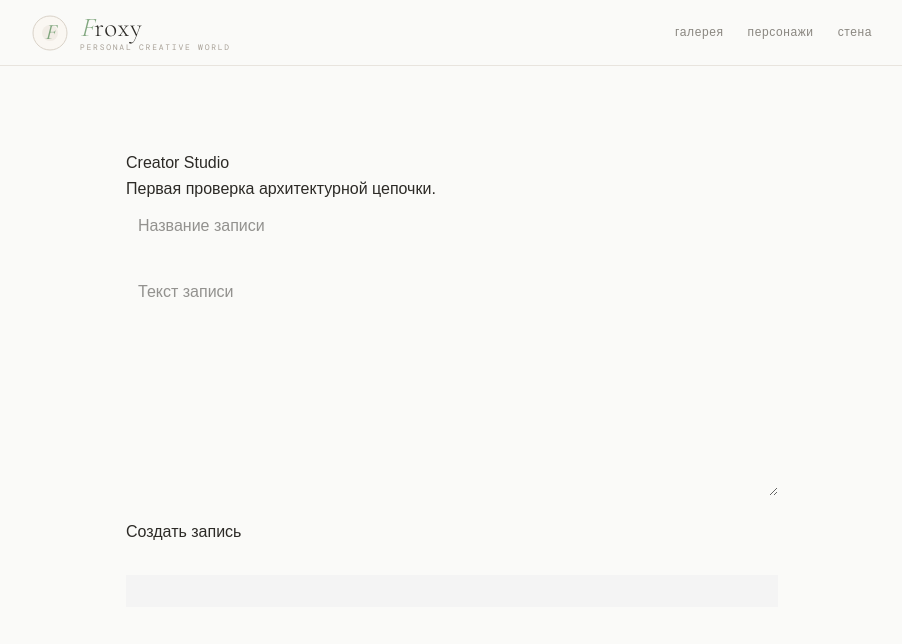
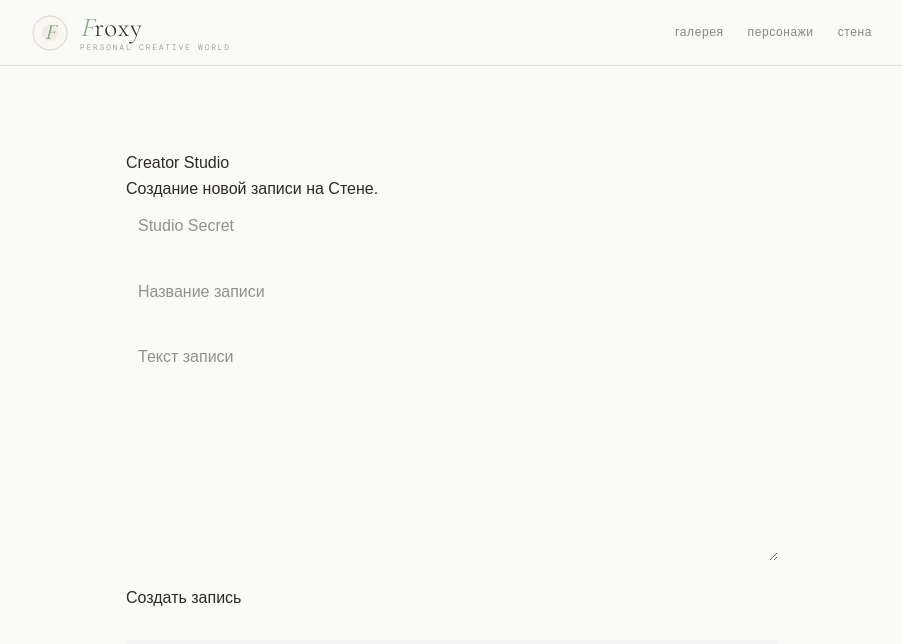
Before and after one commit to anfisa-fox/my-world, a Next.js app: page /studio in a window 1280 px wide. Shown: the top 644 px of the page, without its empty margins (188-1090 px from the left). Built offline with nearby package versions, Linux system fonts and the light colour scheme; a web font is replaced by a local one.

Commit message:
feat: protect creator studio with secret

```diff
--- a/src/app/api/studio/posts/route.ts
+++ b/src/app/api/studio/posts/route.ts
@@ -4,13 +4,35 @@ import { createPost } from "@/lib/github";
 
 export async function POST(request: Request) {
   try {
+    const studioSecret = request.headers.get("x-studio-secret");
+
+    if (!process.env.STUDIO_SECRET) {
+      return NextResponse.json(
+        {
+          success: false,
+          error: "Studio secret is not configured.",
+        },
+        { status: 500 }
+      );
+    }
+
+    if (studioSecret !== process.env.STUDIO_SECRET) {
+      return NextResponse.json(
+        {
+          success: false,
+          error: "Invalid Studio secret.",
+        },
+        { status: 401 }
+      );
+    }
+
     const body = await request.json();
 
     if (!body.title?.trim()) {
       return NextResponse.json(
         {
           success: false,
-          error: "Title is required",
+          error: "Title is required.",
         },
         { status: 400 }
       );
@@ -36,9 +58,7 @@ export async function POST(request: Request) {
             ? error.message
             : "Unknown error",
       },
-      {
-        status: 500,
-      }
+      { status: 500 }
     );
   }
 }
--- a/src/app/studio/page.tsx
+++ b/src/app/studio/page.tsx
@@ -3,6 +3,7 @@
 import { FormEvent, useState } from "react";
 
 export default function StudioPage() {
+  const [studioSecret, setStudioSecret] = useState("");
   const [title, setTitle] = useState("");
   const [content, setContent] = useState("");
   const [result, setResult] = useState("");
@@ -17,6 +18,7 @@ export default function StudioPage() {
         method: "POST",
         headers: {
           "Content-Type": "application/json",
+          "x-studio-secret": studioSecret,
         },
         body: JSON.stringify({
           title,
@@ -27,6 +29,11 @@ export default function StudioPage() {
       const data = await response.json();
 
       setResult(JSON.stringify(data, null, 2));
+
+      if (data.success) {
+        setTitle("");
+        setContent("");
+      }
     } catch {
       setResult("Ошибка запроса");
     }
@@ -43,9 +50,22 @@ export default function StudioPage() {
     >
       <h1>Creator Studio</h1>
 
-      <p>Первая проверка архитектурной цепочки.</p>
+      <p>Создание новой записи на Стене.</p>
 
       <form onSubmit={handleSubmit}>
+        <div style={{ marginBottom: 16 }}>
+          <input
+            type="password"
+            placeholder="Studio Secret"
+            value={studioSecret}
+            onChange={(e) => setStudioSecret(e.target.value)}
+            style={{
+              width: "100%",
+              padding: 12,
+            }}
+          />
+        </div>
+
         <div style={{ marginBottom: 16 }}>
           <input
             placeholder="Название записи"
@@ -71,9 +91,7 @@ export default function StudioPage() {
           />
         </div>
 
-        <button type="submit">
-          Создать запись
-        </button>
+        <button type="submit">Создать запись</button>
       </form>
 
       <pre
```
